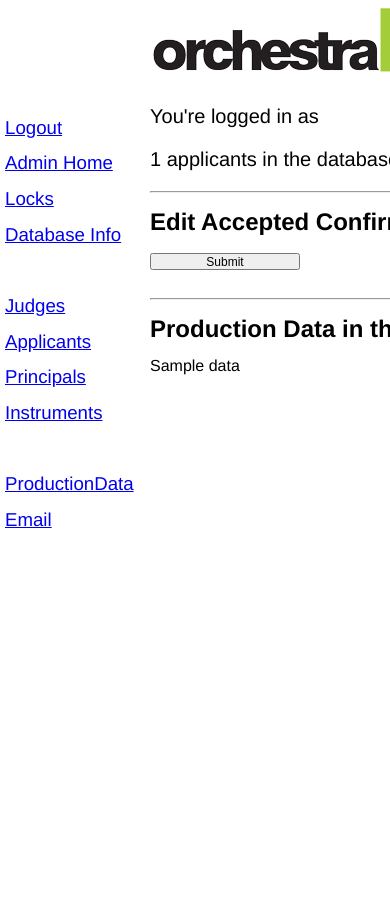
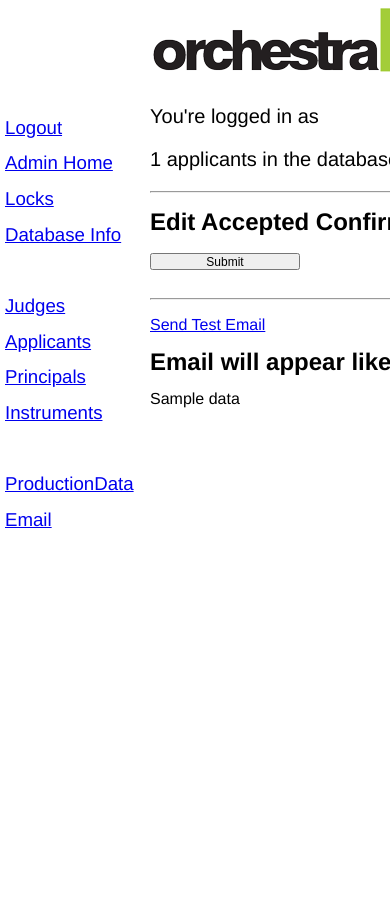
Before and after one commit to dswigart/AuditiON, a Django app: template templates/AuditiON/on_admin_email_accepted.html in a window 390 px wide; the page is wider, and only the part inside the window is pictured. Run offline with Django 3.2, Linux system fonts and the light colour scheme; the template is opened without the code that fills it: most values are stand-ins (such as "Sample title", 1, 10 or a date in 2020); some libraries are stand-ins or nearby versions.

Commit message:
adding accepted applicants email automation

```diff
--- a/templates/AuditiON/on_admin_email_accepted.html
+++ b/templates/AuditiON/on_admin_email_accepted.html
@@ -31,7 +31,9 @@
 
 <hr>
 
-<h2>Production Data in the Database:</h2>
+<p><a href="{% url 'on_admin_email_accepted_test' %}">Send Test Email</a></p>
+
+<h2>Email will appear like this:</h2>
 {% autoescape off %}
 {{ production_data.data }}
 {% endautoescape %}
--- a/templates/AuditiON/on_admin_email_home.html
+++ b/templates/AuditiON/on_admin_email_home.html
@@ -9,7 +9,6 @@
 <p><a href="{% url 'on_admin_email_accepted' %}">Edit/Send Accepted Applicants Email</a></p>
 
 <hr>
-<h2>Judges in the Database:</h2>
 
 
 {% endblock %}
--- a/urls.py
+++ b/urls.py
@@ -56,6 +56,8 @@ urlpatterns = [
     # Email
     url(r'^on_admin_email_home$', views.on_admin_email_home, name='on_admin_email_home'),
     url(r'^on_admin_email_accepted$', views.on_admin_email_accepted, name='on_admin_email_accepted'),
+    url(r'^on_admin_email_accepted_test$', views.on_admin_email_accepted_test, name='on_admin_email_accepted_test'),
+
     # Applicants
     url(r'^on_admin_applicant_home$', views.on_admin_applicant_home, name='on_admin_applicant_home'),
     url(r'^on_admin_create_applicant$', views.on_admin_create_applicant, name='on_admin_create_applicant'),
```
Also changed, not shown: static/AuditiON/style.css (+7 -4 lines), views.py (+15 -0 lines).
